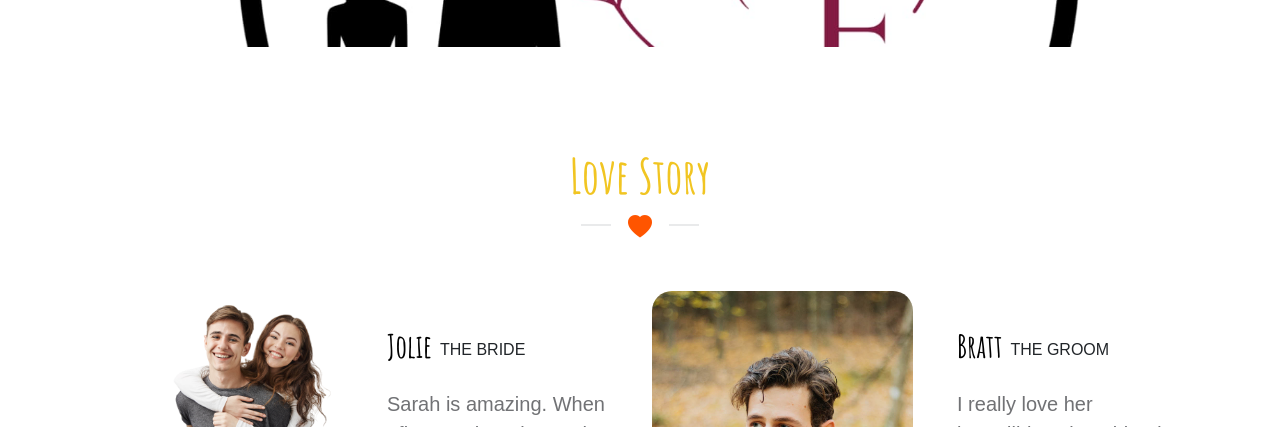
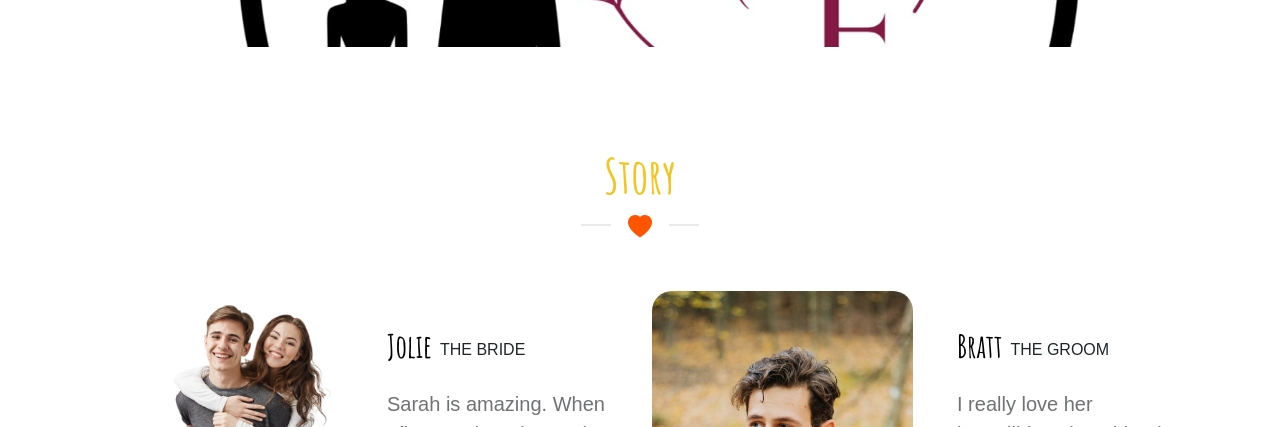
Before and after one commit to ANBU-FELI/Anbarasan-Felicita_Wedding_invite, a plain HTML site: page index.html in a window 1280 px wide. Shown: the part 673-1100 px from the top of the page. Drawn offline with Linux system fonts and the light colour scheme.

Commit message:
image changed

```diff
--- a/index.html
+++ b/index.html
@@ -157,7 +157,7 @@ Free Bootstrap 5 HTML Template
           <div class="row">
             <div class="col-lg-12 col-12">
               <div class="section-title-wrap mb-5">
-                <h2 class="section-title">Love Story</h2>
+                <h2 class="section-title">Story</h2>
 
                 <div class="section-title-bottom">
                   <span class="section-title-line"></span>
```
